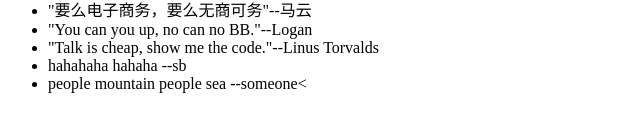
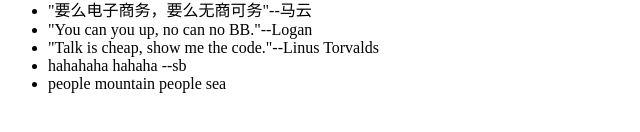
Before and after one commit to hansxhz/hx4opensap, a plain HTML site: page index.html in a window 1280 px wide. Shown: the part 138-270 px from the top of the page, 0-640 px from the left. Drawn offline with Linux system fonts and the light colour scheme.

```diff
--- a/index.html
+++ b/index.html
@@ -13,7 +13,7 @@
 			<li>"You can you up, no can no BB."--Logan</li>
 			<li>"Talk is cheap, show me the code."--Linus Torvalds</li>
 			<li>hahahaha hahaha --sb</li>
-			<li>people mountain people sea --someone<
+			<li>people mountain people sea</li>
 		</ul>
 	</body>
 </html>
```
